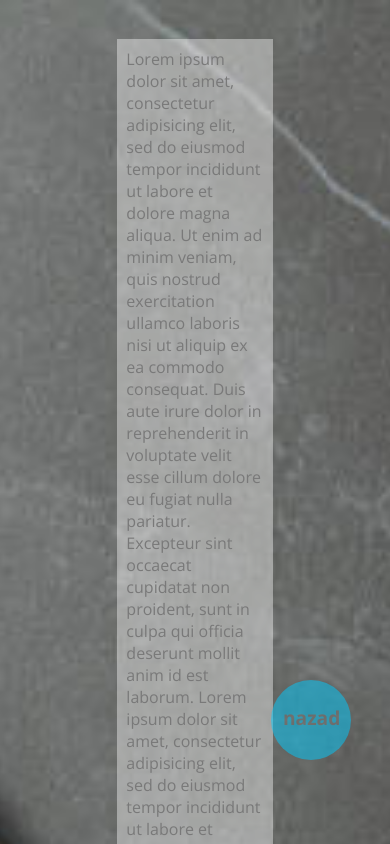
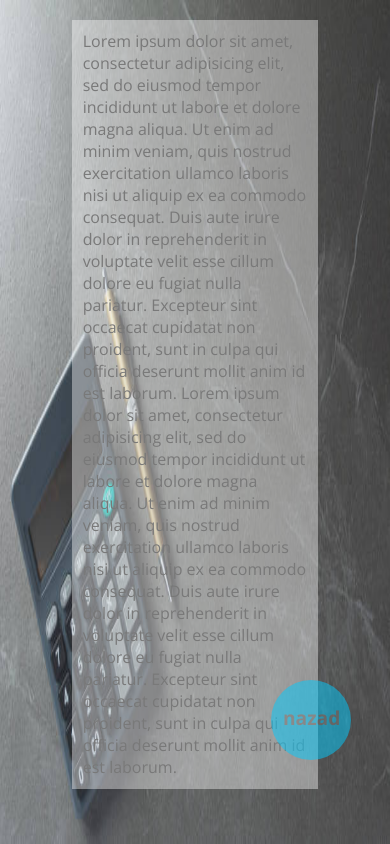
Before and after one commit to spasojevicsasa/Bilans, a plain HTML site: page delatnost.html in a window 390 px wide. Shown: the top 844 px of the page. Drawn offline with nearby package versions, Linux system fonts and the light colour scheme.

Commit message:
da se visina izjednaci

```diff
--- a/css/style.css
+++ b/css/style.css
@@ -83,7 +83,7 @@ header h1 {
 }
 
 .transbox2 {
-  width: 50%;
+  width: 70%;
   margin: auto;
   background-color: hsla(0,0%,100%,0.40);
   padding: 3%;
@@ -352,7 +352,10 @@ header .mainNavigation ul li {
     }
 
  #dltnst {
-  height: 100%;
+  background-size:100% 100%;
+  background-attachment: fixed;
+  background-position: center;
+  padding: 5%;
  }
 
    }
```
